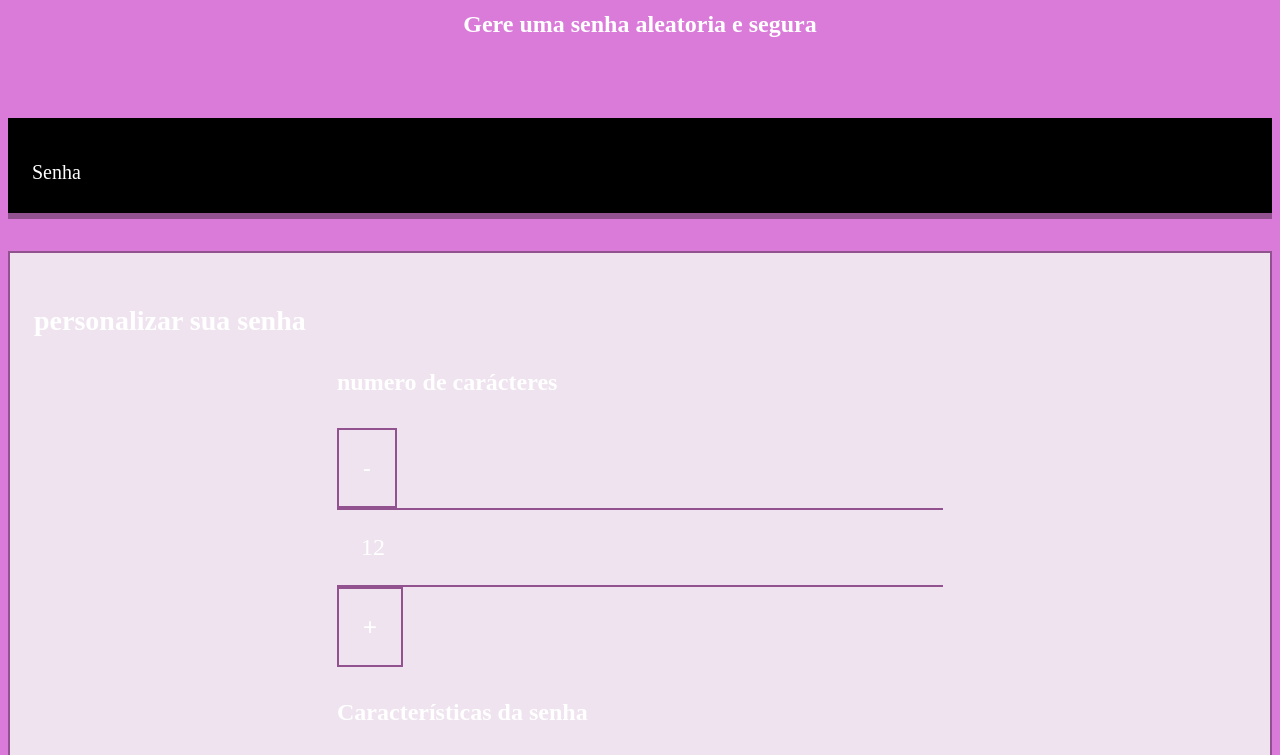
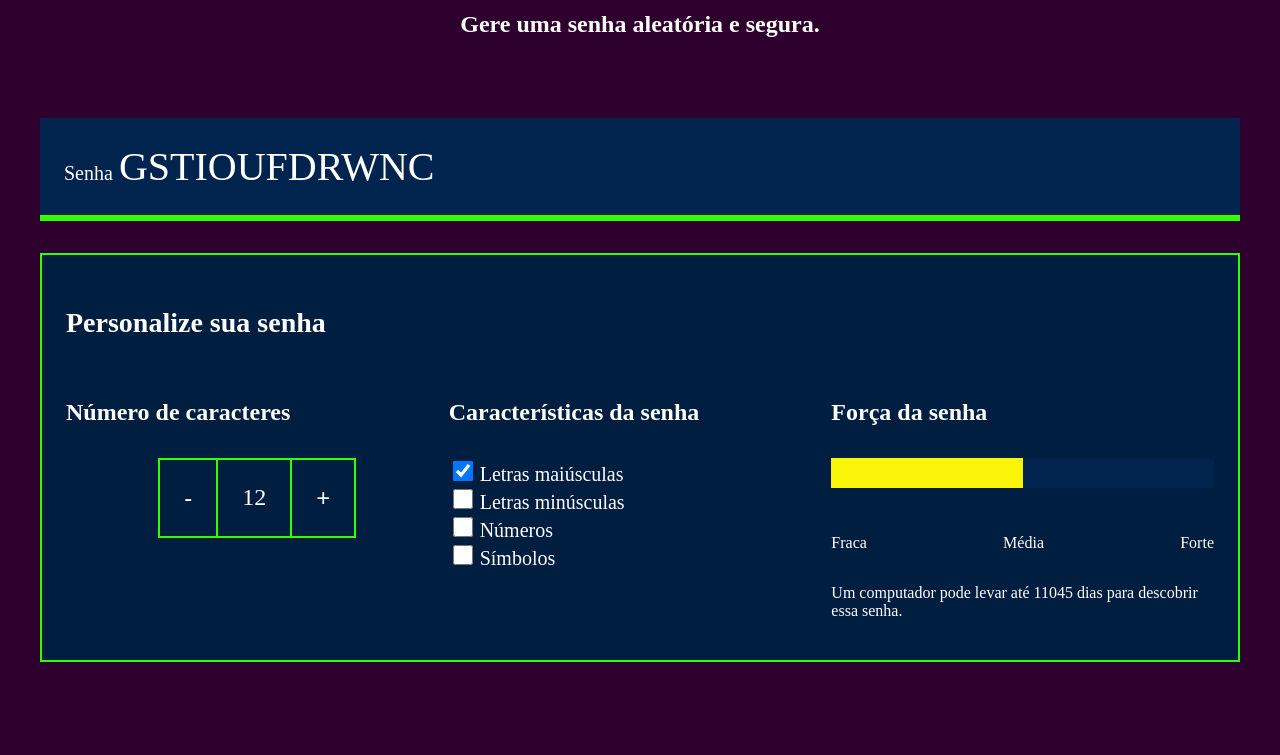
Before and after one commit to caantonnely/senha, a plain HTML site: page index.html in a window 1280 px wide. Shown: the part 201-956 px from the top of the page. After the commit the page ends 871 px from the top, so only its background shows below. Drawn offline with Linux system fonts and the light colour scheme; a web font is replaced by a local one.

Commit message:
Add files via upload

```diff
--- a/index.html
+++ b/index.html
@@ -12,19 +12,19 @@
 <body>
     <section class="conteudo">
         <div class="conteudo-titulo">
-    <img src="unlock.svg" alt="cadeado">
+            <img src="unlock.svg">
             <h2 class="titulo-principal">Gerador de Senhas</h2>
-    <h3 class="titulo-secundario">Gere uma senha aleatoria e segura</h3>
+            <h3 class="titulo-secundario">Gere uma senha aleatória e segura.</h3>
         </div>
         <div class="conteudo-senha">
             <label for="senha">Senha</label>
-        <input name="senha" type="text" id="campo-senha">
+            <input name="senha" type="text" id="campo-senha" readonly>
         </div>
         <div class="parametro">
-        <h3 class="parametro-titulo">personalizar sua senha</h3>
-        <div class="parametro-coluno__senha">
+            <h3 class="parametro-titulo">Personalize sua senha</h3>
+            <div class="parametro-coluna__senha">
                 <div class="parametro-senha">
-                <h4 class="parametro-senha__titulo">numero de carácteres</h4>
+                    <h4 class="parametro-senha__titulo">Número de caracteres</h4>
                     <div class="parametro-senha-botoes">
                         <button class="parametro-senha__botao">-</button>
                         <p class="parametro-senha__texto">12</p>
@@ -64,11 +64,4 @@
             </div>
         </div>
     </section>
-
-
-                </div>
-            </div>
-        </div>
-     </div>
-</body>
-</html>
+    <script src="main.js"></script>
--- a/main.js
+++ b/main.js
@@ -1,35 +1,68 @@
-const numeroSenha = document.querySelector('.parametro-senha_texto');
+const numeroSenha = document.querySelector('.parametro-senha__texto');
 let tamanhoSenha = 12;
-numeroSenha.textContent =tamanhoSenha;
-const Maiusculas = 'ABCDEFGHIJKLMNOPQRSTUVWXYZ';
-const letrasMinusculas = 'abcdefghijklmnopqrsuvwxyz';
-const numeros = '012356789';
+numeroSenha.textContent = tamanhoSenha;
+const letrasMaiusculas = 'ABCDEFGHIJKLMNOPQRSTUVWXYZ';
+const letrasMinusculas = 'abcdefghijklmnopqrstuvwxyz';
+const numeros = '0123456789';
 const simbolos = '!@%*?';
 const botoes = document.querySelectorAll('.parametro-senha__botao');
-const campoSenha = document.querySelectorAll('#campo-senha');
-const checkbox = document.querySelectorAll ('.checkbox');
-const forcaSenha = document.querySelector('forca');
-
+const campoSenha = document.querySelector('#campo-senha');
+const checkbox = document.querySelectorAll('.checkbox');
+const forcaSenha = document.querySelector('.forca');
 
 botoes[0].onclick = diminuiTamanho;
 botoes[1].onclick = aumentaTamanho;
 
 function diminuiTamanho(){
-
-    if(tamanhoSenha  >1){
-
+    if(tamanhoSenha > 1){
         tamanhoSenha--;
-
     }
-   mumeroSenha.textContent = tamanhoSenha;
-   geraSenha();
+    numeroSenha.textContent = tamanhoSenha;
+    geraSenha();
 }
 
 function aumentaTamanho(){
+    if(tamanhoSenha < 20){
+        tamanhoSenha++;
+    }
+    numeroSenha.textContent = tamanhoSenha;
+    geraSenha();
+}
 
-    if(tamanhoSenha  <20)
+function geraSenha() {
+    let alfabeto = '';
+    if (checkbox[0].checked) alfabeto += letrasMaiusculas;
+    if (checkbox[1].checked) alfabeto += letrasMinusculas;
+    if (checkbox[2].checked) alfabeto += numeros;
+    if (checkbox[3].checked) alfabeto += simbolos;
+    if (alfabeto.length === 0) {
+        campoSenha.value = '';
+        classificaSenha(1);
+        return;
+    }
 
-    tamanhoSenha++;
+    let senha = '';
+    for (let i = 0; i < tamanhoSenha; i++) {
+        const numeroAleatorio = Math.floor(Math.random() * alfabeto.length);
+        senha += alfabeto[numeroAleatorio];
+    }
+
+    campoSenha.value = senha;
+    classificaSenha(alfabeto.length);
 }
-numeroSenha.textContent = tamanhoSenha;
+
+function classificaSenha(tamanhoAlfabeto) {
+    let entropia = tamanhoSenha * Math.log2(tamanhoAlfabeto);
+    forcaSenha.classList.remove('fraca', 'media', 'forte');
+    if (entropia > 57) {
+        forcaSenha.classList.add('forte');
+    } else if (entropia > 35 && entropia <= 57) {
+        forcaSenha.classList.add('media');
+    } else {
+        forcaSenha.classList.add('fraca');
+    }
+    const valorEntropia = document.querySelector('.entropia');
+    valorEntropia.textContent = "Um computador pode levar até " + Math.floor(2 ** entropia / (100e6 * 60 * 60 * 24)) + " dias para descobrir essa senha.";
+}
+
 geraSenha();
--- a/style.css
+++ b/style.css
@@ -1,59 +1,84 @@
-@import url('https://fonts.googleapis.com/css2?family=Libertinus+Math&display=swap');
+@import url('https://fonts.googleapis.com/css2?family=Bai+Jamjuree:ital,wght@0,200;0,300;0,400;0,500;0,600;0,700;1,200;1,300;1,400;1,500;1,600;1,700&family=Boldonse&family=Lemon&family=Montserrat:ital,wght@0,100..900;1,100..900&family=Nunito+Sans:ital,opsz,wght@0,6..12,200..1000;1,6..12,200..1000&family=Roboto+Mono:ital,wght@0,100..700;1,100..700&family=Russo+One&display=swap');
 
-:root {
+:root{
     --branco: white;
-    --cor-de-fundo: #d361d3d5;
-    --fundo-senha: #000000;
-    --fundo-texto: #eee3ee;
-    --borda: #92518f;
-    --Karla: 'Libertinus Math' monospace;
+    --cor-de-fundo: #2e002e;
+    --fundo-senha: #00244d;
+    --fundo-texto: #001e40;
+    --borda: #2fff00;
+    --roboto: 'Roboto Mono' monospace;
+}
+
+
+body{
+    color:var(--branco);
+    background-color: var(--cor-de-fundo);
+    font-family: var(--roboto);
 }
 
 
 
-body {
-    color: var(--branco);
-    background-color: var(--cor-de-fundo);
-    font-family: var(--Libertinus Math);
+.titulo-principal{
+    font-family: var(--roboto);
+    font-size: 32px;
 }
 
 
-.titulo-principal {
-    font-family: var(--Libertinus Math);
+:root{
+    --branco: white;
+    --cor-de-fundo: #2e002e;
+    --fundo-senha: #00244d;
+    --fundo-texto: #001e40;
+    --borda: #2fff00;
+    --roboto: 'Roboto Mono' monospace;
+}
+
+
+body{
+    color:var(--branco);
+    background-color: var(--cor-de-fundo);
+    font-family: var(--roboto);
+}
+
+
+
+.titulo-principal{
+    font-family: var(--roboto);
     font-size: 32px;
 }
 
-.titulo-secundario {
+.titulo-secundario{
     font-size: 24px;
 }
 
-
-.conteudo-titulo {
+.conteudo-titulo{
     text-align: center;
     margin-top: 80px;
 }
 
-
-.conteudo-senha {
-    margin-top: 80px;
-    background: var(--fundo-senha);
-    padding: 24px;
-    border-bottom: 6px solid var(--borda);
-
-
+.conteudo-senha{
+margin-top: 80px;
+background: var(--fundo-senha);
+padding: 24px;
+border-bottom: 6px solid var(--borda);
 }
 
-#campo-senha {
+#campo-senha{
     background-color: var(--fundo-senha);
     border: none;
     color: var(--branco);
-    font-family: var(--Libertinus Math);
+    font-family: var(--roboto);
     font-size: 40px;
     width: 70%;
 }
 
 #campo-senha:focus {
     outline: none;
+}
+
+.conteudo {
+    max-width: 1200px;
+    margin: 0 auto;
 }
 
 .parametro {
@@ -64,7 +89,7 @@ body {
 }
 
 .parametro-titulo {
-    font-family: var(--Karla);
+    font-family: var(--roboto-mono);
     font-size: 28px;
 }
 
@@ -83,7 +108,7 @@ body {
     margin: 0 auto;
 }
 
-.parametro-senhao-botoes {
+.parametro-senha-botoes {
     display: flex;
     justify-content: center;
 }
@@ -129,16 +154,16 @@ label {
 
 .fraca {
     width: 25%;
-    background-color: #c5afc5;
+    background-color: #E71B32;
 }
 
 .media {
-    background-color: #d860f0;
+    background-color: #FAF408;
     width: 50%;
 }
 
 .forte {
-    background-color: antiquewhite;
+    background-color: #00FF85;
     width: 100%;
 }
 
@@ -151,5 +176,134 @@ label {
     .parametro-coluna__senha {
         flex-direction: row;
     }
+}
+.titulo-secundario{
+    font-size: 24px;
+}
 
+.conteudo-titulo{
+    text-align: center;
+    margin-top: 80px;
 }
+
+.conteudo-senha{
+margin-top: 80px;
+background: var(--fundo-senha);
+padding: 24px;
+border-bottom: 6px solid var(--borda);
+}
+
+#campo-senha{
+    background-color: var(--fundo-senha);
+    border: none;
+    color: var(--branco);
+    font-family: var(--roboto);
+    font-size: 40px;
+    width: 70%;
+}
+
+#campo-senha:focus {
+    outline: none;
+}
+
+.conteudo {
+    max-width: 1200px;
+    margin: 0 auto;
+}
+
+.parametro {
+    background-color: var(--fundo-texto);
+    border: 2px solid var(--borda);
+    margin-top: 32px;
+    padding: 24px;
+}
+
+.parametro-titulo {
+    font-family: var(--roboto-mono);
+    font-size: 28px;
+}
+
+.parametro-senha__titulo {
+    font-size: 24px;
+}
+
+.parametro-coluna__senha {
+    display: flex;
+    flex-direction: column;
+    justify-content: center;
+}
+
+.parametro-senha {
+    width: 50%;
+    margin: 0 auto;
+}
+
+.parametro-senha-botoes {
+    display: flex;
+    justify-content: center;
+}
+
+.parametro-senha__botao {
+    background-color: var(--fundo-texto);
+    color: var(--branco);
+    border: 2px solid var(--borda);
+    padding: 24px;
+    font-size: 24px;
+    cursor: pointer;
+}
+
+.parametro-senha__texto {
+    padding: 24px;
+    border-top: 2px solid var(--borda);
+    border-bottom: 2px solid var(--borda);
+    margin: 0;
+    font-size: 24px;
+}
+
+label {
+    font-size: 20px;
+}
+
+.checkbox {
+    width: 20px;
+    height: 20px;
+    cursor: pointer;
+}
+
+.barra {
+    background-color: var(--fundo-senha);
+    height: 30px;
+    width: 100%;
+}
+
+.forca {
+    height: 30px;
+    position: relative;
+    bottom: 30px;
+}
+
+.fraca {
+    width: 25%;
+    background-color: #E71B32;
+}
+
+.media {
+    background-color: #FAF408;
+    width: 50%;
+}
+
+.forte {
+    background-color: #00FF85;
+    width: 100%;
+}
+
+.parametro-senha-textos {
+    display: flex;
+    justify-content: space-between;
+}
+
+@media screen and (min-width: 768px) {
+    .parametro-coluna__senha {
+        flex-direction: row;
+    }
+}
```
Lines whose indentation alone changed are shown as unchanged.
